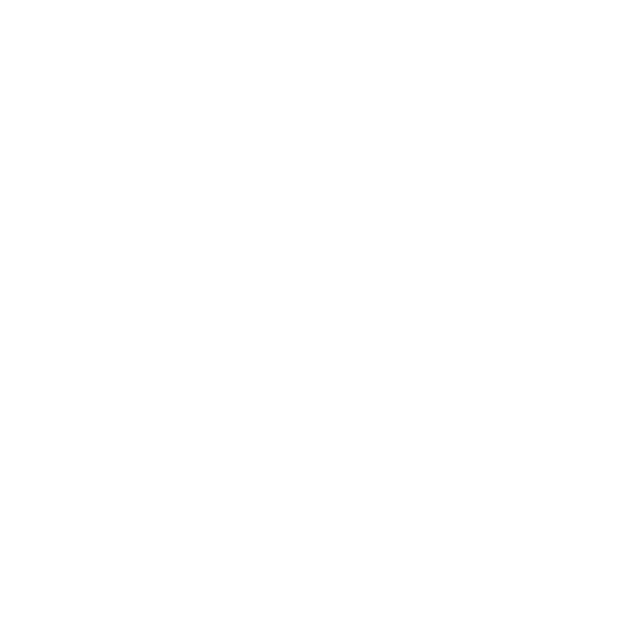
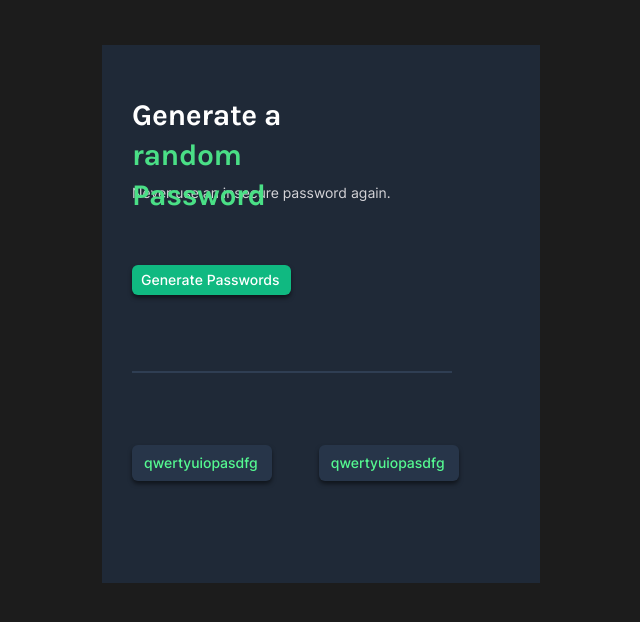
Before and after one commit to Haroon-S/javascript, a plain HTML site: page Project 2-Password_Generator/index.html in a window 1280 px wide. Shown: the whole page, without its empty margins (319-959 px from the left). Drawn offline with Linux system fonts and the light colour scheme.

Commit message:
Project 2 Frontend

```diff
--- a/Project 1-Converter/project1.css
+++ b/Project 1-Converter/project1.css
@@ -115,3 +115,7 @@ background: linear-gradient(180deg, #1F2937 40%, #001634 60%);
     top: 100.15px;
     text-align: center;
 }
+@font-face {
+    font-family: Inter;
+    src: url(Inter.ttf);
+}
--- a/Project 2-Password_Generator/index.html
+++ b/Project 2-Password_Generator/index.html
@@ -0,0 +1,32 @@
+<!DOCTYPE html>
+<html lang="en">
+<head>
+    <meta charset="UTF-8">
+    <meta http-equiv="X-UA-Compatible" content="IE=edge">
+    <meta name="viewport" content="width=device-width, initial-scale=1.0">
+    <link rel="stylesheet" href="style.css">
+    <title>Document</title>
+</head>
+<body>
+    <div class="container">
+        <div class="heading">
+            <h1>Generate a <span style="color:#4ADF86"> random Password</span></h1>
+        </div>
+        <div class="supporting">
+            <p>Never use an insecure password again.</p>
+        </div>
+        <div class="button">
+            <button type="submit">Generate Passwords</button>
+        </div>
+        <div class="passwordForm">
+            <form>
+                <input class="inputPassword" id="input" type="text" name="fname" oninput="conversions()"><br>
+              </form>
+        </div>
+        <div class="rectangles">
+            <button>qwertyuiopasdfg</button>
+            <button>qwertyuiopasdfg</button>
+        </div>
+    </div>
+</body>
+</html>
--- a/Project 2-Password_Generator/style.css
+++ b/Project 2-Password_Generator/style.css
@@ -0,0 +1,169 @@
+body {
+    background-color: #1C1C1C;
+}
+
+.container {
+    background: #1F2937;
+    width: 438px;
+    height: 538px;
+    margin: auto;
+    margin-top: 45px;
+    position: relative;
+}
+
+.heading {
+    position: absolute;
+    width: 250px;
+    height: 80px;
+    /* background-color: red; */
+    margin-top: 30px;
+    margin-left: 30px;
+    color: #FFFFFF;
+    font-family: 'Karla';
+    font-style: normal;
+    font-weight: 800;
+    font-size: 15px;
+    line-height: 40px;
+    display: block;
+    /* or 100% */
+    letter-spacing: -0.025em;
+    z-index: 1;
+}
+
+.supporting {
+    position: absolute;
+    font-family: 'Inter';
+    font-style: normal;
+    font-weight: 400;
+    font-size: 14px;
+    line-height: 28px;
+    margin-left: 30px;
+    margin-top: 120px;
+    color: #D5D4D8;
+    display: block;
+    /* background-color: blue; */
+}
+
+.button {
+    display: flex;
+    flex-direction: row;
+    justify-content: center;
+    align-items: center;
+    position: absolute;
+    margin-left: 30px;
+    margin-top: 220px;
+}
+
+.button button {
+    align-items: center;
+    padding: 3px 11px 3px 9px;
+    /* gap: 12px; */
+    background: #10B981;
+    box-shadow: 0px 3px 4px rgba(0, 0, 0, 0.5);
+    border-radius: 6px;
+    font-family: 'Inter';
+    font-style: normal;
+    font-weight: 500;
+    font-size: 14px;
+    line-height: 24px;
+    border: none;
+    cursor: pointer;
+    /* identical to box height, or 150% */
+
+
+    /* white */
+
+    color: #FFFFFF;
+
+
+    /* Inside auto layout */
+
+    flex: none;
+    order: 0;
+    flex-grow: 0;
+
+}
+
+.button button:hover
+{
+    background: #0f9e6f;
+}
+
+.passwordForm
+{
+    position: absolute;
+    margin-left: 30px;
+    margin-top: 300px;
+    width: 316px;
+}
+.passwordForm form input
+{
+    background: transparent;
+    font-family: 'Inter';
+    font-style: normal;
+    font-weight: 500;
+    font-size: 14px;
+    line-height: 24px;
+    color: #FFFFFF;
+    border: none;
+    border-bottom: 2px solid #2F3E53;
+    outline: none;
+    width: 316px;
+}
+
+.rectangles
+{
+    display: flex;
+    flex-direction: row;
+    justify-content: center;
+    align-items: center;
+    gap: 47px;
+    position: absolute;
+    margin-left: 30px;
+    margin-top: 400px;
+}
+.rectangles button
+{
+    align-items: center;
+    padding: 6px 14px 6px 12px;
+    /* gap: 12px; */
+    background: #273549;
+    box-shadow: 0px 3px 4px rgba(0, 0, 0, 0.5);
+    border-radius: 6px;
+    font-family: 'Inter';
+    font-style: normal;
+    font-weight: 500;
+    font-size: 14px;
+    line-height: 24px;
+    border: none;
+    cursor: pointer;
+    /* identical to box height, or 150% */
+
+
+    /* white */
+
+    color: #55F991;
+
+
+    /* Inside auto layout */
+
+    flex: none;
+    order: 0;
+    flex-grow: 0;
+}
+
+.rectangles button:hover
+{
+    background: #33435e;
+}
+
+
+@font-face {
+    font-family: Karla;
+    src: url(Karla.ttf);
+}
+
+@font-face {
+    font-family: Inter;
+    src: url(Inter.ttf);
+}
```
Also changed, not shown: Project 1-Converter/Inter.ttf (added), Project 2-Password_Generator/Inter.ttf (added), Project 2-Password_Generator/Karla.ttf (added).
